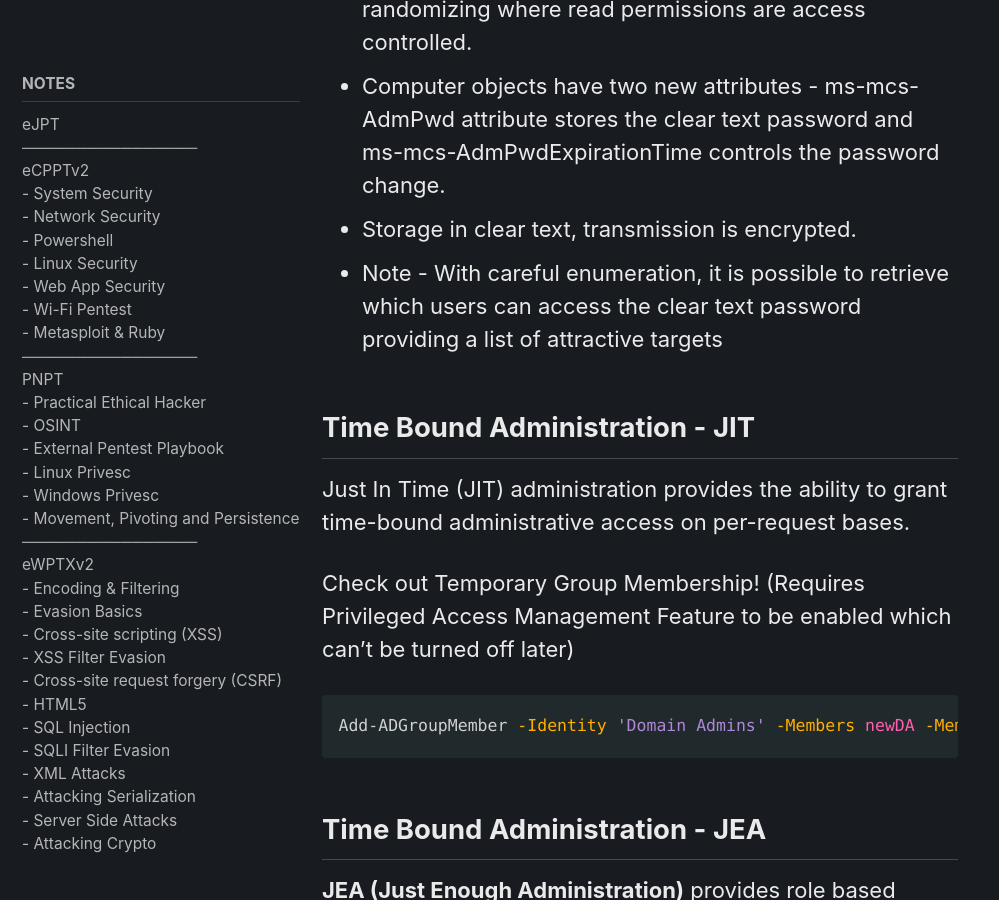
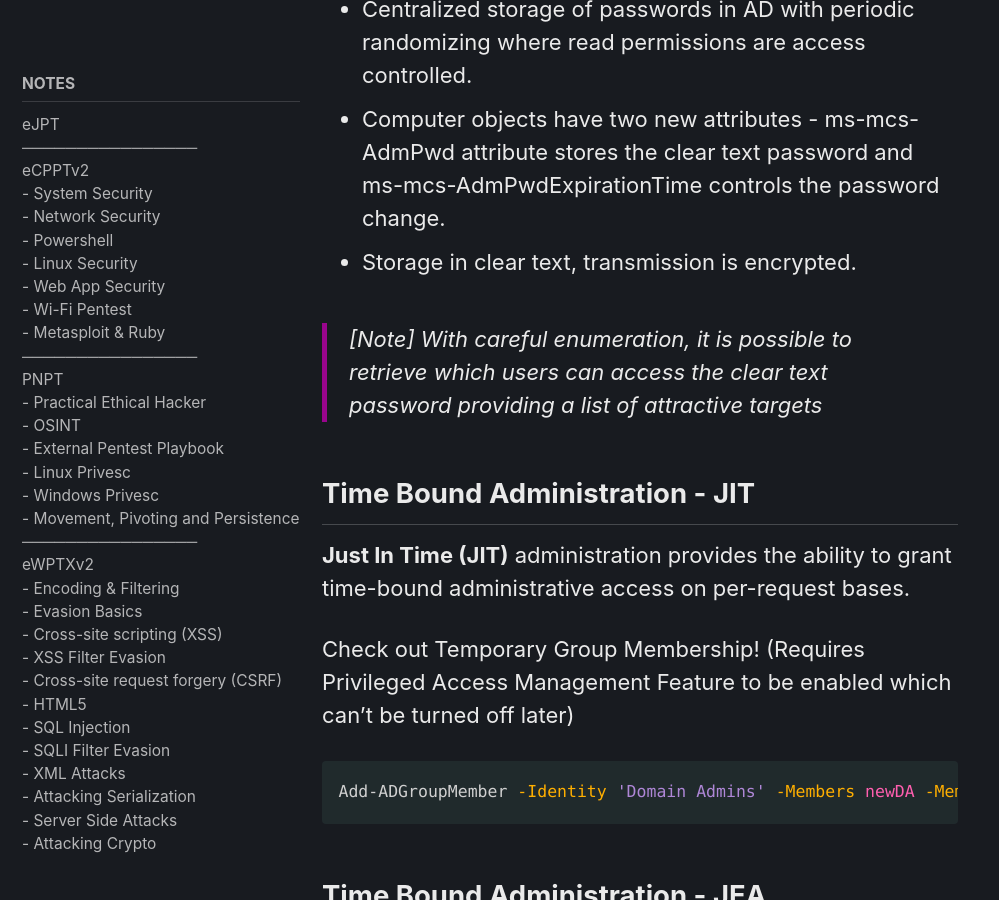
Before and after one commit to Johnermac/Johnermac.github.io, a Jekyll site: the page built from _posts/notes/crtp/2023-12-20-defense.md, in a window 1280 px wide and 900 px high, scrolled down 3218 px. Shown: the whole window, without its empty margins (0-999 px from the left). Built offline with Jekyll 4.4.1, drawn with Linux system fonts in a browser that asks for light colours; cached includes are drawn as plain includes; nearby versions of some CDN libraries; some of the changed text lies outside the part shown.

````diff
--- a/_posts/notes/crtp/2023-12-20-defense.md
+++ b/_posts/notes/crtp/2023-12-20-defense.md
@@ -32,7 +32,8 @@ toc: true
 - Reduce the number of Domain Admins in your environment.
 - Do not allow or limit login of DAs to any other machine other than the Domain Controllers. If logins to some servers is necessary, do not allow other administrators to login to that machine.
 - (Try to) Never run a service with a DA. Credential theft protections which we are going to discuss soon are rendered useless in case of a service account.
-- Set "Account is sensitive and cannot be delegated" for DAs.
+
+> Set **Account is sensitive and cannot be delegated** for DAs.
 
 
 
@@ -78,12 +79,13 @@ If the domain functional level is Server 2012 R2, following DC protections are a
 - Centralized storage of passwords in AD with periodic randomizing where read permissions are access controlled.
 - Computer objects have two new attributes - ms-mcs-AdmPwd attribute stores the clear text password and ms-mcs-AdmPwdExpirationTime controls the password change.
 - Storage in clear text, transmission is encrypted.
-- Note - With careful enumeration, it is possible to retrieve which users can access the clear text password providing a list of attractive targets
+
+> [Note] With careful enumeration, it is possible to retrieve which users can access the clear text password providing a list of attractive targets
 
 
 
 ## Time Bound Administration - JIT
-Just In Time (JIT) administration provides the ability to grant time-bound administrative access on per-request bases.
+**Just In Time (JIT)** administration provides the ability to grant time-bound administrative access on per-request bases.
 
 Check out Temporary Group Membership! (Requires Privileged Access Management Feature to be enabled which can't be turned off later)
 ```powershell
@@ -109,9 +111,8 @@ Composed of three levels only for administrative accounts:
 - **Tier 1** - Accounts, Groups and computers which have access to resources having significant amount of business value. A common example role is server administrators who maintain these operating systems with the ability to impact all enterprise services.
 - **Tier 2** - Administrator accounts which have administrative control of a significant amount of business value that is hosted on user workstations and devices. Examples include Help Desk and computer support administrators because they can impact the integrity of almost any user data.
 
-Control Restrictions - What admins control.
-
-Logon Restrictions - Where admins can log-on to.
+> Control Restrictions - What admins control.
+> Logon Restrictions - Where admins can log-on to.
 
 
 
@@ -139,7 +140,8 @@ Logon Restrictions - Where admins can log-on to.
 - The administrative forest is also called the Red Forest.
 - Administrative users in a production forest are used as standard non-privileged users in the administrative forest.
 - Selective Authentication to the Red Forest enables stricter security controls on logon of users from non-administrative forests.
-- Microsoft retired ESAE in 2021 and replaced it with Privileged Access Strategy but it is still worth discussing
+
+> Microsoft retired ESAE in 2021 and replaced it with Privileged Access Strategy but it is still worth discussing
 
 
 ![Alt text](/assets/images/posts/crtp/30.png){: .align-center}
````
